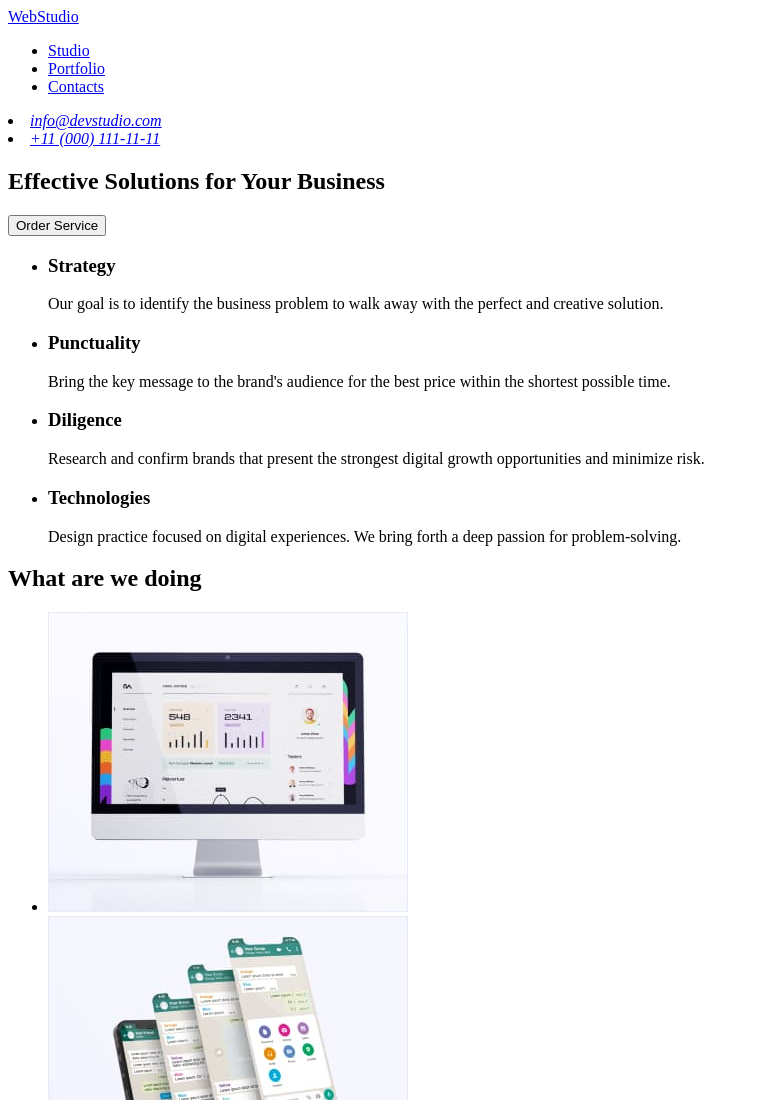
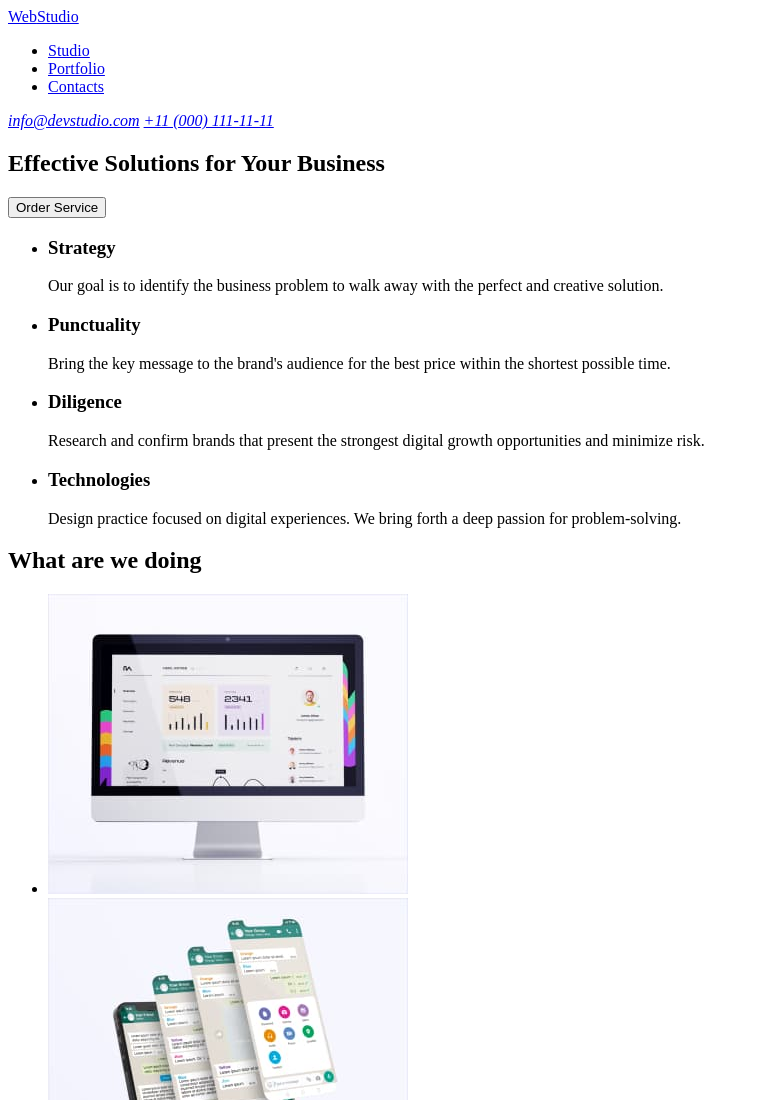
Before and after one commit to Valeriia-Trytiak/goit-markup-hw-01, a plain HTML site: page index.html in a window 1280 px wide. Shown: the top 1100 px of the page, without its empty margins (0-759 px from the left). Drawn offline with Linux system fonts and the light colour scheme.

Commit message:
виправила помилки

```diff
--- a/index.html
+++ b/index.html
@@ -19,8 +19,8 @@
         </ul>
       </nav>
       <address>
-        <li><a href="malito:info@devstudio.com">info@devstudio.com</a></li>
-        <li><a href="tel:+110001111111">+11 (000) 111-11-11</a></li>
+        <a href="malito:info@devstudio.com">info@devstudio.com</a>
+        <a href="tel:+110001111111">+11 (000) 111-11-11</a>
       </address>
     </header>
 
```
